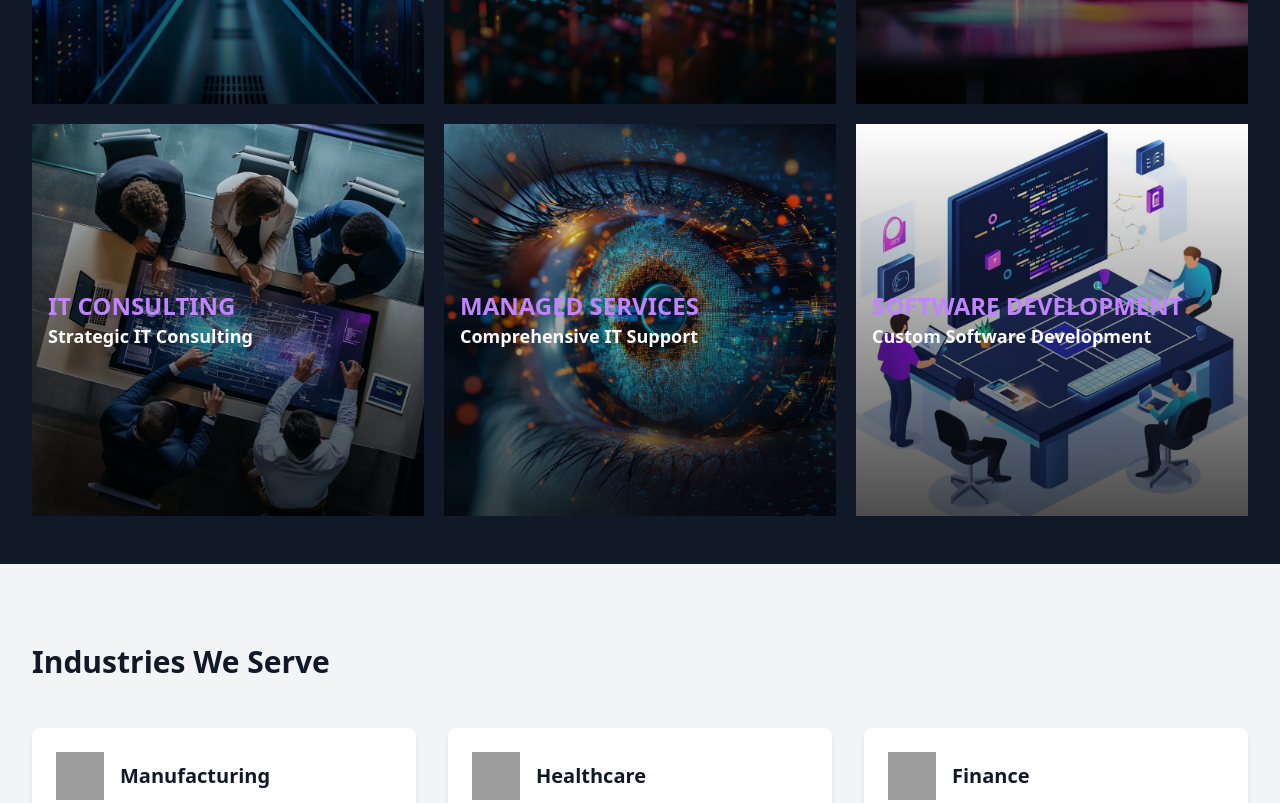
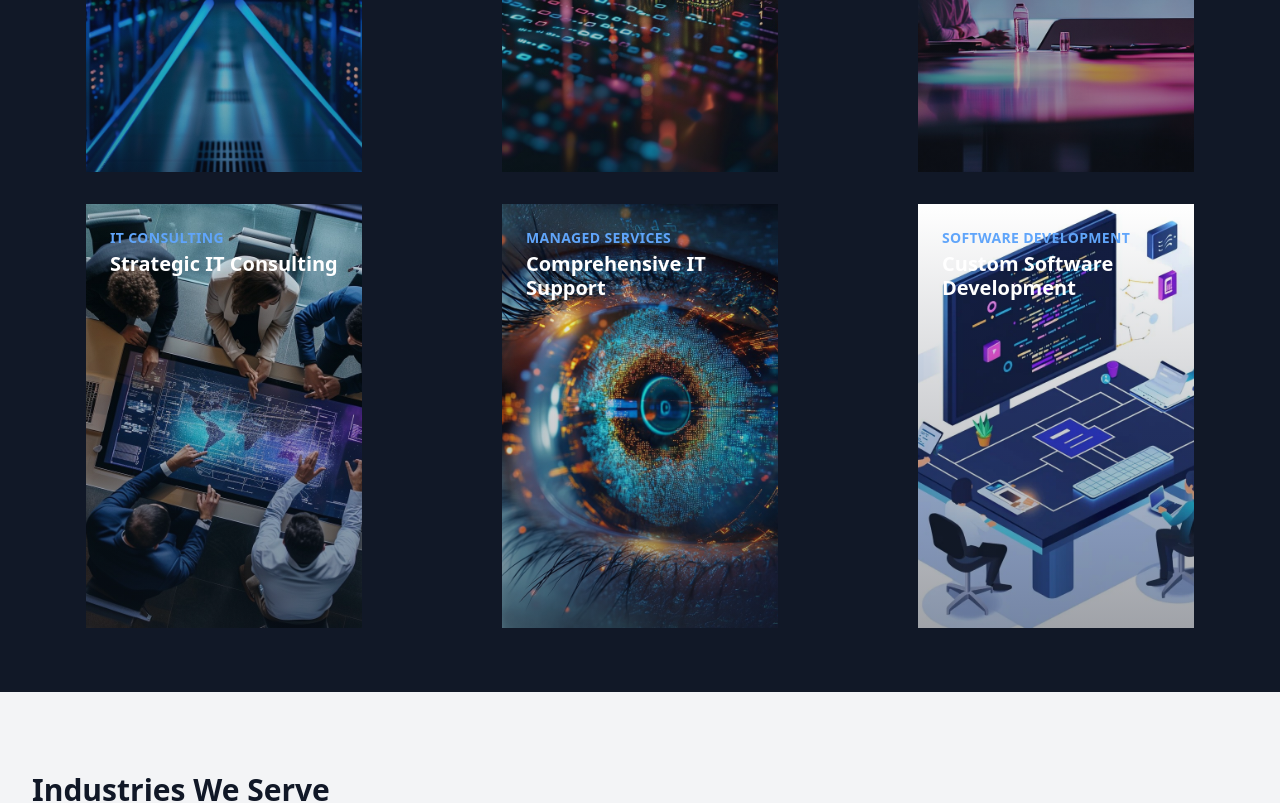
Before and after one commit to IYERADavid/pinnacle-tech-website, a React (Vite) app: page / in a window 1280 px wide. Shown: the part 1280-2083 px from the top of the page. Built offline with nearby package versions, Linux system fonts and the light colour scheme; grey boxes are pictures that could not be loaded.

Commit message:
enhanced service

```diff
--- a/src/sections/Scroll.jsx
+++ b/src/sections/Scroll.jsx
@@ -21,6 +21,16 @@ const CardSection = () => {
 
   useEffect(() => {
     gsap.utils.toArray(cardRefs.current).forEach((card, index) => {
+
+      // Set initial positions before animations
+      gsap.set(card, {
+        x: index === 0 ? '-50%' : index === 1 ? '50%' : 0,
+        y: index === 2 ? '50%' : '-50%',
+        scale: 1.2,
+        rotation: index === 0 ? -5 : index === 1 ? 5 : 0
+      });
+
+      // GSAP animation
       const tl = gsap.timeline({
         scrollTrigger: {
           trigger: containerRef.current,
--- a/src/sections/Services.jsx
+++ b/src/sections/Services.jsx
@@ -49,29 +49,43 @@ const Services = () => {
 
 
   return (
-    <section className="py-12 bg-gray-900 text-white ">
-      <div className="max-w-16xl mx-auto sm:px-6 lg:px-8 w-full">
-        <h2 className="text-3xl font-bold text-white mb-12">Our Services</h2>
-        <div className="grid grid-cols-1 md:grid-cols-3 gap-5">
+    <section className="py-16 bg-gray-900 text-white">
+      <div className="max-w-7xl mx-auto px-4 sm:px-6 lg:px-8">
+        <h2 className="text-4xl font-bold text-center mb-16">Our Services</h2>
+        <div className="grid grid-cols-1 md:grid-cols-2 lg:grid-cols-3 gap-8 justify-items-center">
           {services.map((service, index) => (
-            <div key={index} className="relative overflow-hidden group">
-              <img
-                src={service.image}
-                alt={service.title}
-                className="w-full object-cover transition-all duration-500"
-              />
-              <div className="absolute inset-0 bg-gradient-to-t from-black to-transparent opacity-70 transition-opacity duration-500"></div>
-              <div className="absolute inset-0 flex flex-col justify-center p-4 text-left transition-transform duration-500 group-hover:-translate-y-4">
-                <h4 className="text-2xl font-semibold text-purple-400 uppercase">
+            <div
+              key={index}
+              className="relative w-[276px] h-[424px] rounded-none overflow-hidden group cursor-pointer"
+            >
+             { /* Image Container with Zoom Effect */}
+              <div className="relative h-full transform transition-transform duration-500 group-hover:scale-105">
+                <img
+                  src={service.image}
+                  alt={service.title}
+                  className="w-full h-full object-cover"
+                />
+                <div className="absolute inset-0 bg-gradient-to-t from-gray-900/40 to-transparent" />
+              </div>
+
+              {/* Persistent Heading */}
+              <div className="absolute top-0 left-0 w-full p-6 z-10">
+                <h4 className="text-sm font-semibold text-blue-400 uppercase tracking-wide mb-1">
                   {service.category}
                 </h4>
-                <h3 className="text-lg font-bold">{service.title}</h3>
+                <h3 className="text-xl font-bold leading-6">{service.title}</h3>
               </div>
-              {/* Hover details container */}
-              <div
-                className="absolute bottom-0 left-0 w-full p-4 text-white bg-gray-900 bg-opacity-50 transform translate-y-full opacity-0 transition-all duration-500 group-hover:translate-y-0 group-hover:opacity-100"
-              >
-                <p className="text-gray-300 text-center">{service.hoverDetails}</p>
+
+              {/* Slide-up Description */}
+              <div className="absolute inset-0 bg-gray-900/95 p-6 flex flex-col justify-end transform transition-all duration-500 translate-y-full group-hover:translate-y-0">
+                <div className="mb-4">
+                  <p className="text-gray-100 text-sm leading-relaxed">
+                    {service.hoverDetails}
+                  </p>
+                </div>
+                <button className="self-start px-4 py-2 text-xs font-semibold text-white uppercase tracking-widest border border-white rounded-full hover:bg-white hover:text-gray-900 transition-colors duration-300">
+                  Explore Service
+                </button>
               </div>
             </div>
           ))}
```
